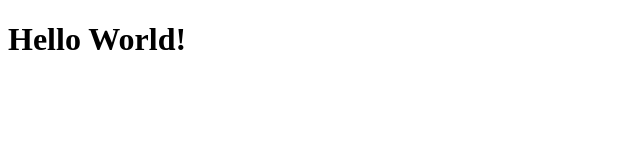
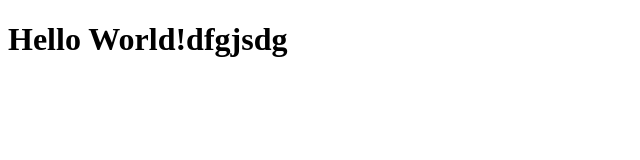
Before and after one commit to qabulipalow/code-for-scotland, a plain HTML site: page index.html in a window 1280 px wide. Shown: the whole page, without its empty margins (0-640 px from the left). Drawn offline with Linux system fonts and the light colour scheme.

Commit message:
testing github

```diff
--- a/index.html
+++ b/index.html
@@ -6,6 +6,6 @@
     <title>Document</title>
 </head>
 <body>
-    <h1>Hello World!</h1>
+    <h1>Hello World!dfgjsdg</h1>
 </body>
 </html>
```
